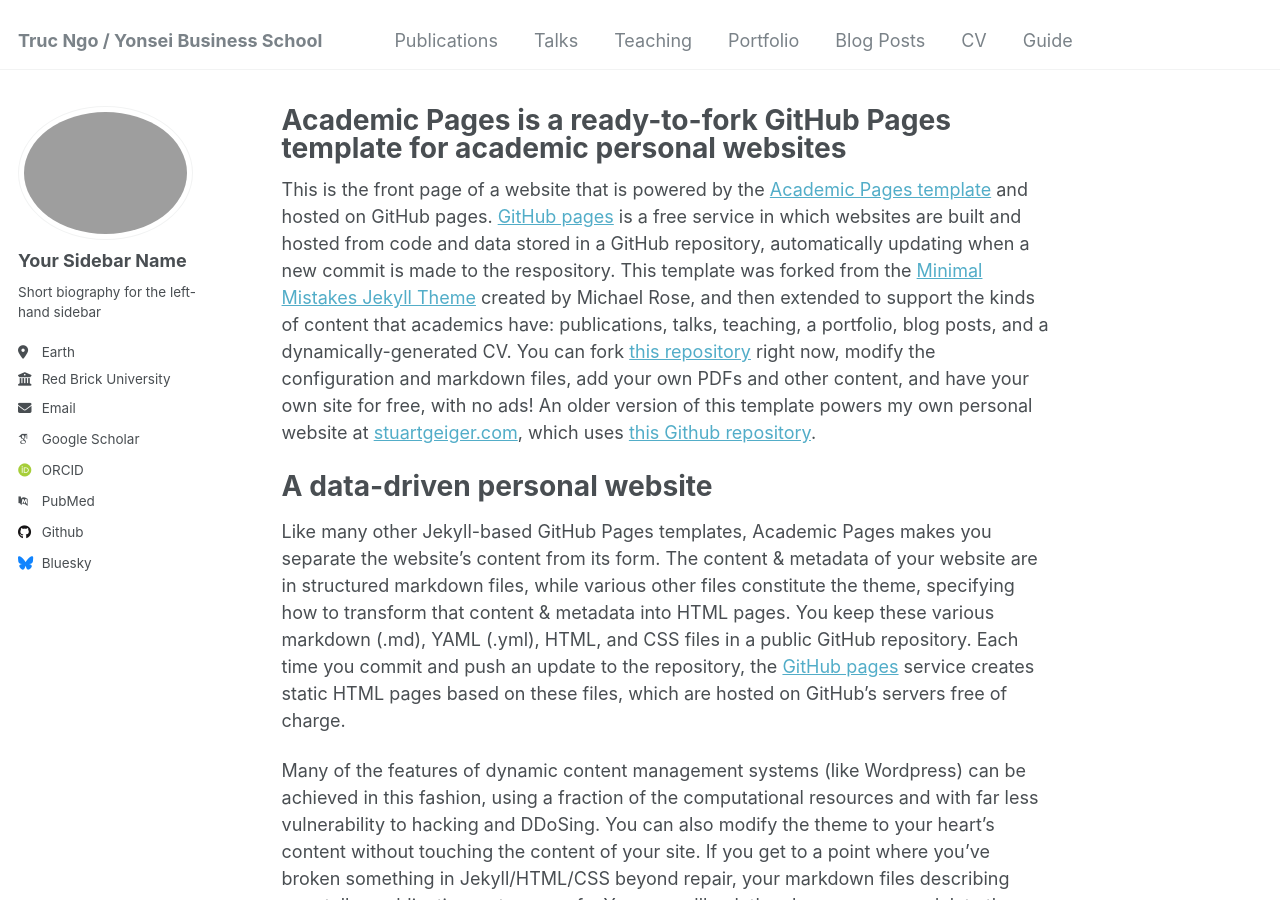
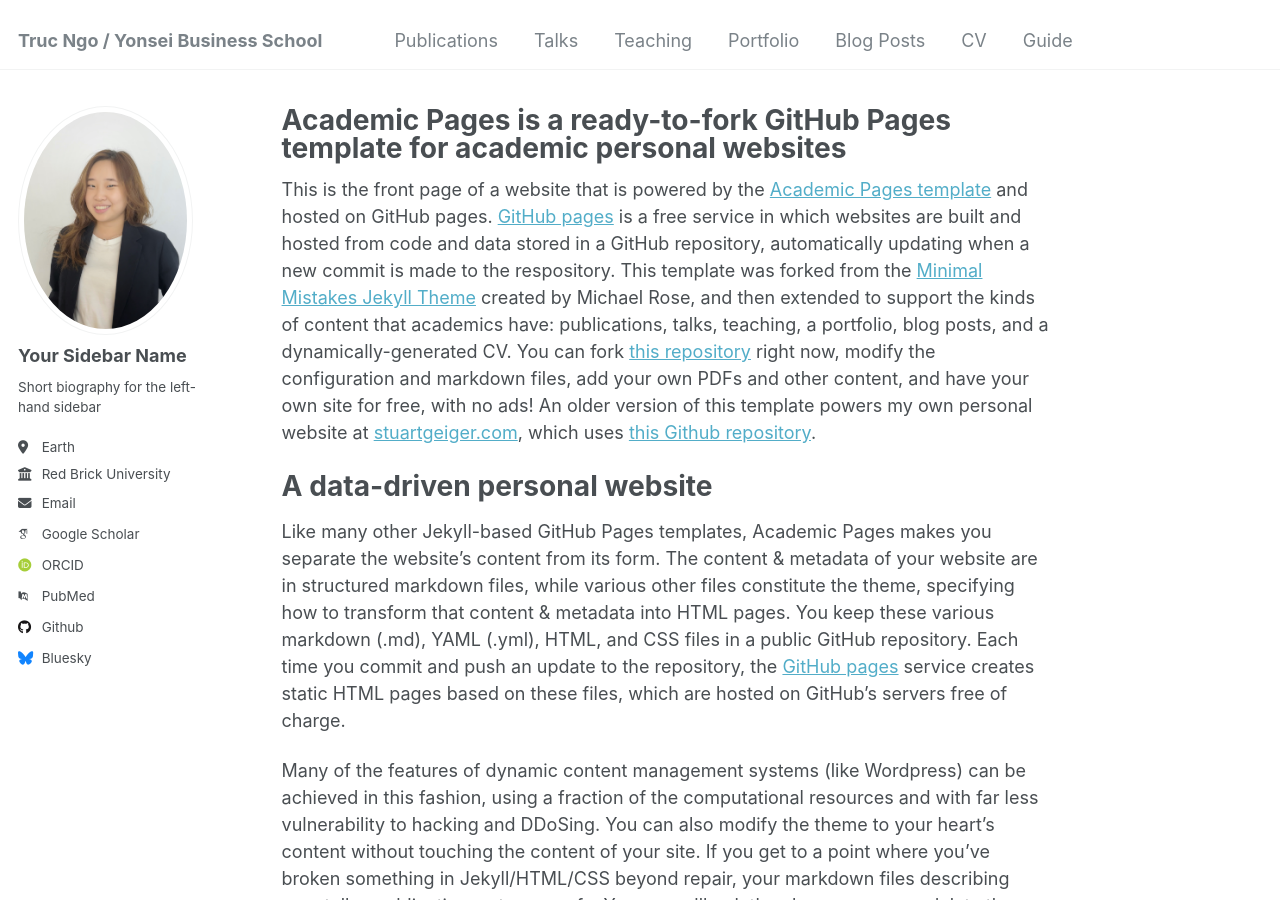
Before and after one commit to jingngo/trucngo.github.io, a Jekyll site: the page built from _pages/about.md, in a window 1280 px wide and 900 px high. Built offline with Jekyll 4.4.1, drawn with Linux system fonts in a browser that asks for light colours; some web fonts are replaced.

Commit message:
change photo

```diff
--- a/_config.yml
+++ b/_config.yml
@@ -21,7 +21,7 @@ repository               : "academicpages/academicpages.github.io"
 #               Additional customization can be done by editing /_includes/author-profile.html
 author:
   # Biographic information
-  avatar           : "truc photo.JPG"
+  avatar           : "profile.jpeg"
   name             : "Your Sidebar Name"
   pronouns         : # example: "she/her"
   bio              : "Short biography for the left-hand sidebar"
```
Also changed, not shown: images/profile.jpeg (added), 3 other files.
